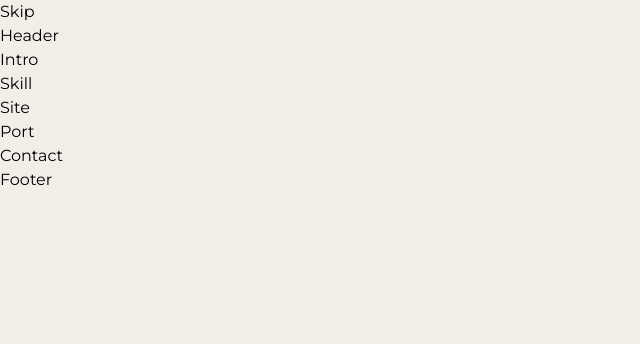
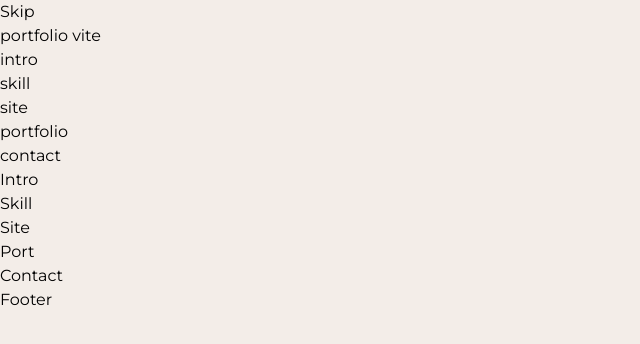
Before and after one commit to alliejj99/port2024-next, a Next.js app: page / in a window 1280 px wide. Shown: the top 344 px of the page, without its empty margins (0-640 px from the left). Built offline with nearby package versions, Linux system fonts and the light colour scheme; a small style sheet from the web is missing; a web font is replaced by a local one.

Commit message:
헤더영역: 구조잡기

```diff
--- a/src/components/Header.jsx
+++ b/src/components/Header.jsx
@@ -2,7 +2,28 @@ import React from 'react'
 
 const Header = () => {
   return (
-    <div>Header</div>
+
+    <header id="header" role='banner'>
+      <div className="header__inner">
+        <div className="header__logo">
+          <a href="/">portfolio <em>vite</em></a>
+        </div>
+
+        <nav className="header__nav" role='navigation' aria-label="메인 메뉴">
+          <ul>
+            <li><a href="#intro">intro</a></li>
+            <li><a href="#skill">skill</a></li>
+            <li><a href="#site">site</a></li>
+            <li><a href="#port">portfolio</a></li>
+            <li><a href="#contact">contact</a></li>
+          </ul>
+        </nav>
+
+        <div className="header__nav__mobile" id="headerToggle" aria-controls="primary-menu" aria-expanded="false" role="button" tabIndex="0">
+          <span></span>
+        </div>
+      </div>
+    </header>
   )
 }
 
```
